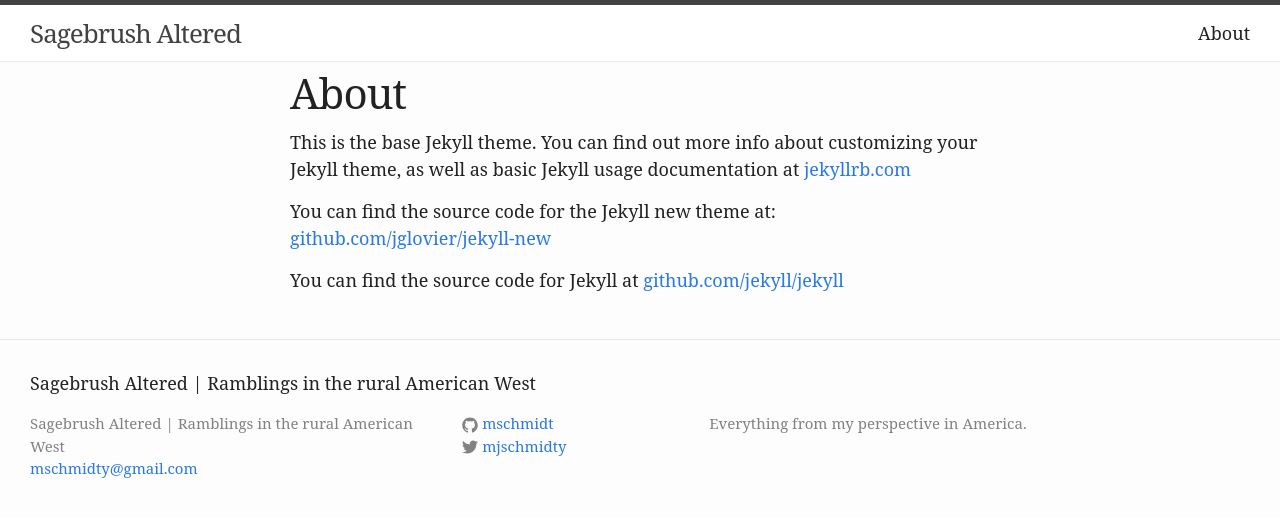
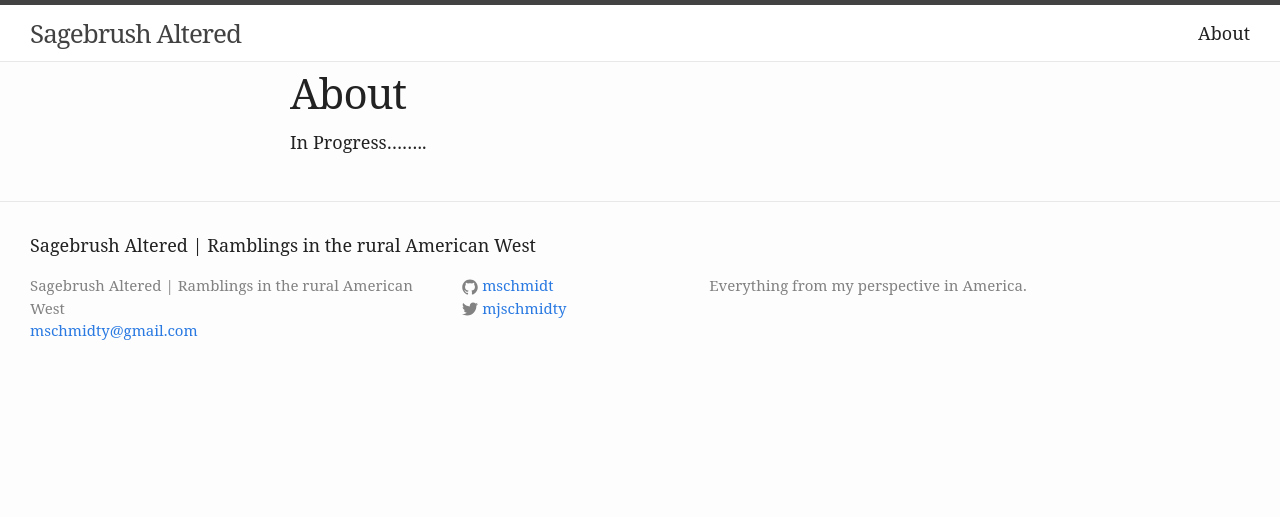
Before and after one commit to mschmidty/noname, a Jekyll site: the page built from about.md, in a window 1280 px wide. Shown: the top 517 px of the page. Built offline with Jekyll 4.4.1, drawn with Linux system fonts in a browser that asks for light colours; some web fonts are replaced.

Commit message:
made In progress

```diff
--- a/about.md
+++ b/about.md
@@ -4,8 +4,4 @@ title: About
 permalink: /about/
 ---
 
-This is the base Jekyll theme. You can find out more info about customizing your Jekyll theme, as well as basic Jekyll usage documentation at [jekyllrb.com](http://jekyllrb.com/)
-
-You can find the source code for the Jekyll new theme at: [github.com/jglovier/jekyll-new](https://github.com/jglovier/jekyll-new)
-
-You can find the source code for Jekyll at [github.com/jekyll/jekyll](https://github.com/jekyll/jekyll)
+In Progress........
```
